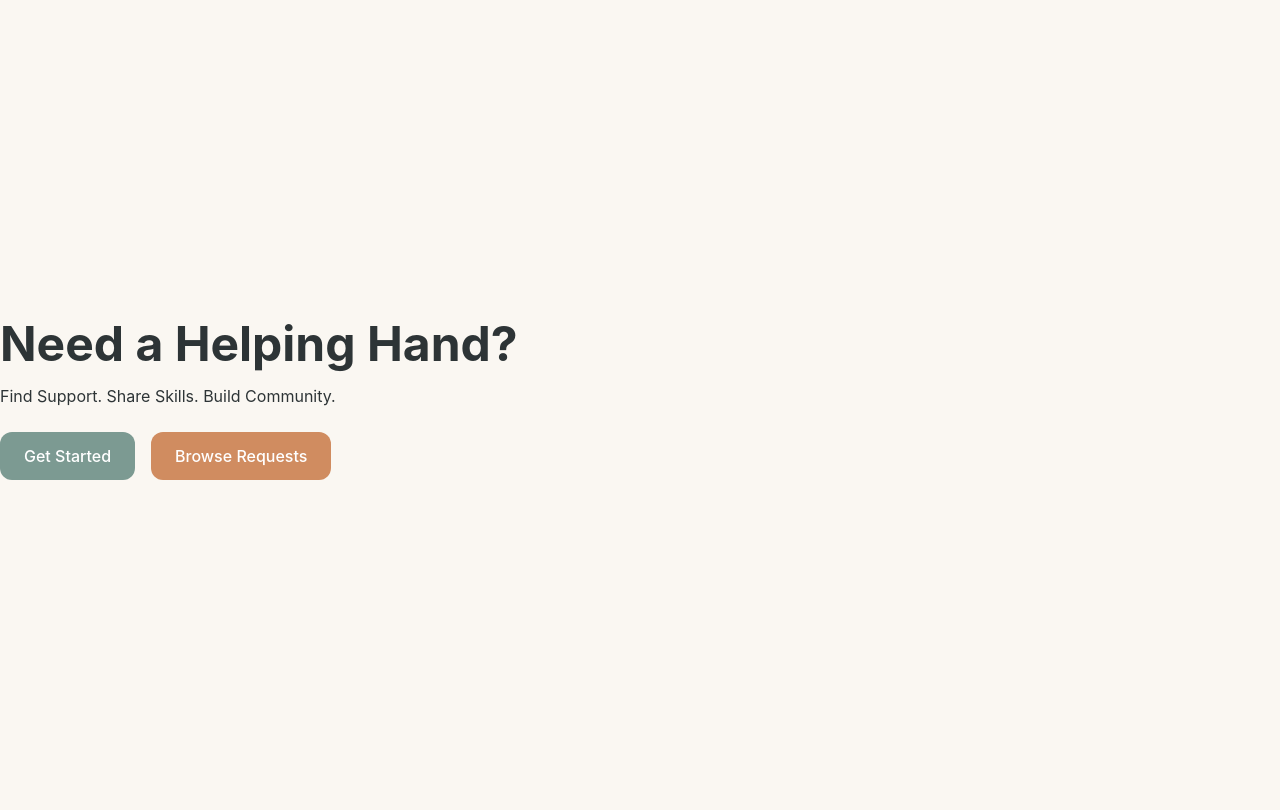
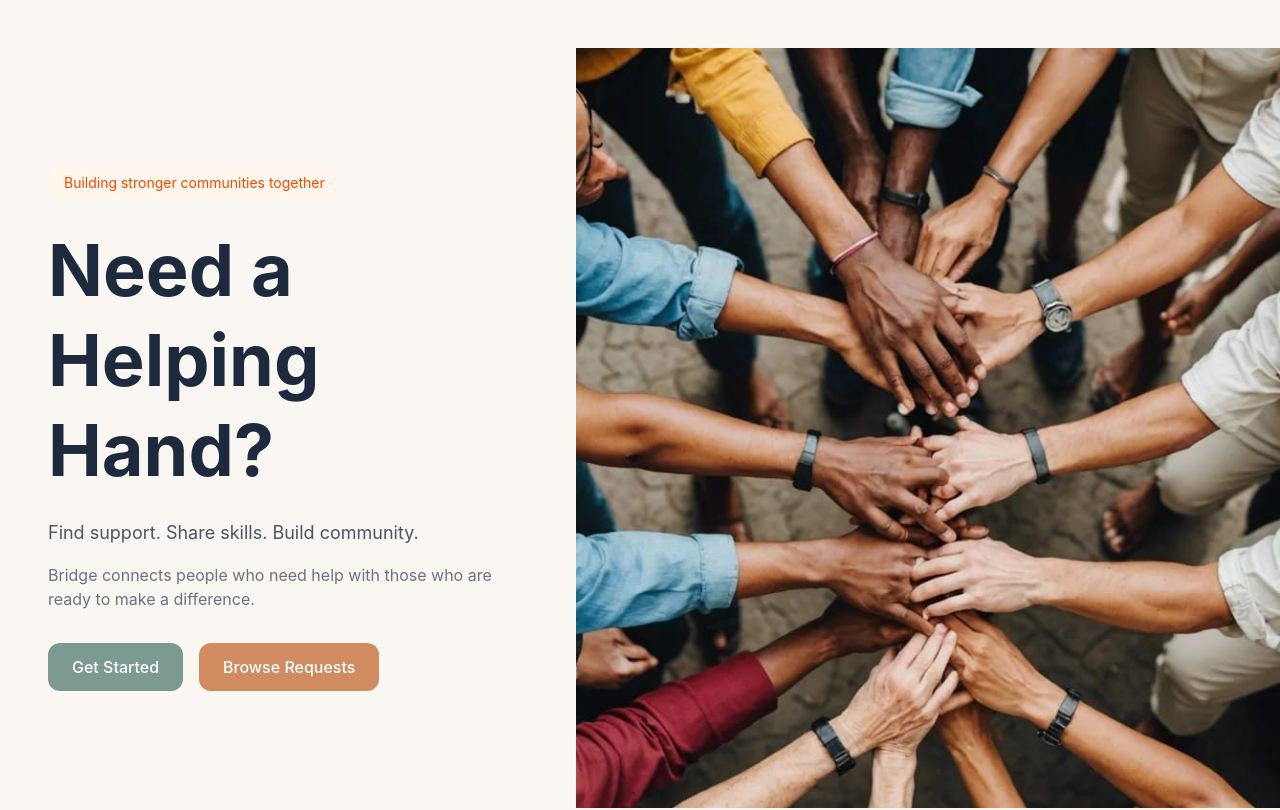
Before and after one commit to theefrank/bridge-app, a React (Vite) app: page / in a window 1280 px wide. Shown: the top 810 px of the page. Built offline with nearby package versions, Linux system fonts and the light colour scheme.

Commit message:
feat: add landing page hero section

```diff
--- a/src/pages/public/Home.jsx
+++ b/src/pages/public/Home.jsx
@@ -4,27 +4,51 @@ import Card from "../../components/common/Card";
 export default function Home() {
   return (
     <main>
-      <section className="min-h-screen flex items-center">
-  <div>
-    <h1 className="text-5xl font-bold">
-      Need a Helping Hand?
+      <section className="py-12">
+        <div className="grid lg:grid-cols-[45%_55%] items-center">
+          <div className="max-w-7xl ml-auto px-6 lg:px-12">
+            <span className="inline-block px-4 py-2 rounded-full bg-orange-50 text-orange-600 text-sm mb-6">
+              Building stronger communities together
+               </span>
+
+               <h1 className="text-5xl lg:text-7xl font-bold leading-tight text-slate-800">
+                Need a
+                <br />
+                Helping Hand?
                 </h1>
 
-    <p className="mt-4">
-      Find Support. Share Skills. Build Community.
+                <p className="mt-6 text-lg text-gray-600">
+                  Find support. Share skills. Build community.
                   </p>
 
-    <div className="flex gap-4 mt-6">
-      <Button>
+                  <p className="mt-4 text-gray-500">
+                    Bridge connects people who need help with those
+                    who are ready to make a difference.
+                    </p>
+
+                    <div className="flex gap-4 mt-8">
+                      <button className="btn-primary">
                         Get Started
-      </Button>
+                        </button>
+                        <button className="btn-secondary">
+                          Browse Requests
+                          </button>
+                          </div>
+                          </div>
 
-      <Button variant="secondary">
-        Browse Requests
-      </Button>
+                          <div className="h-150 lg:h-190 overflow-hidden">
+                            <img
+                            src="src/assets/bridge-hero.jpeg"
+                            alt="Bridge Community"
+                            className="w-full
+                                       h-full
+                                       object-cover"
+                             />
+
                             </div>
                             </div>
                             </section>
+
 <section className="py-20 px-6">
         <h2 className="text-3xl font-bold text-center mb-12">
           How Bridge Works
```
Also changed, not shown: src/assets/bridge-hero.jpeg (added). Lines whose indentation alone changed are shown as unchanged.
